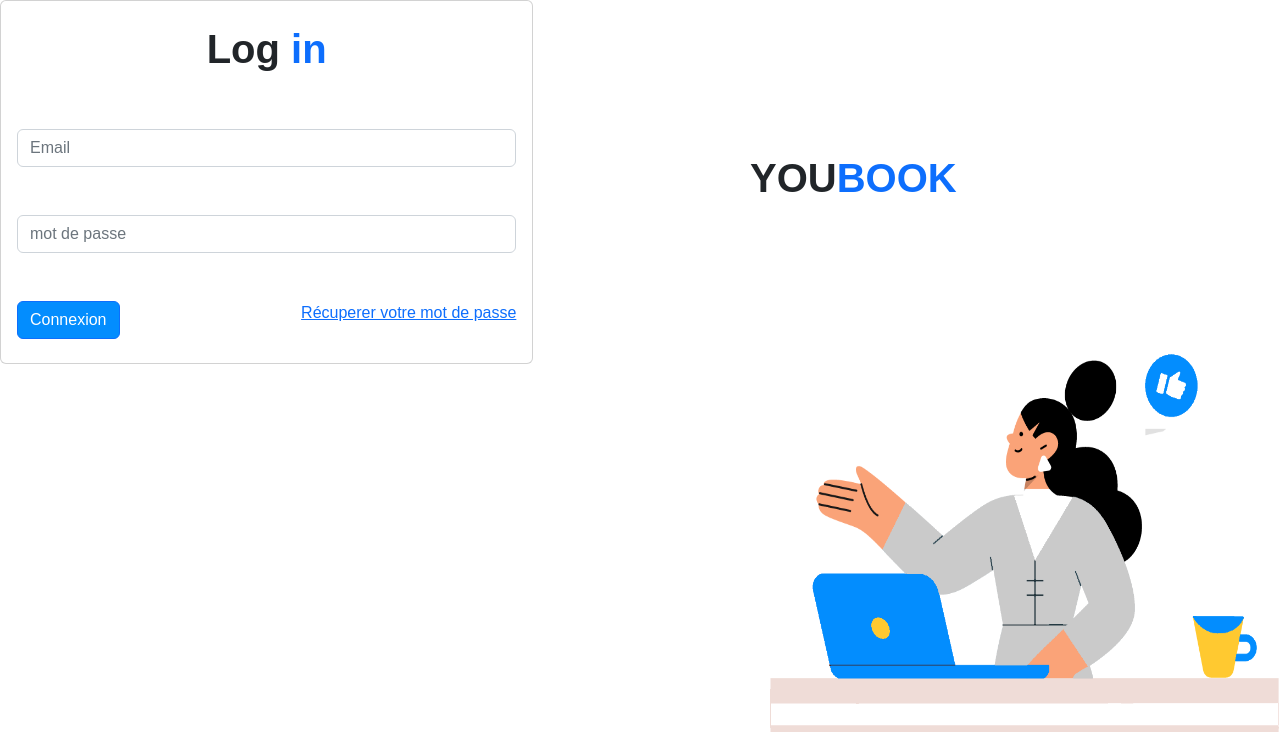
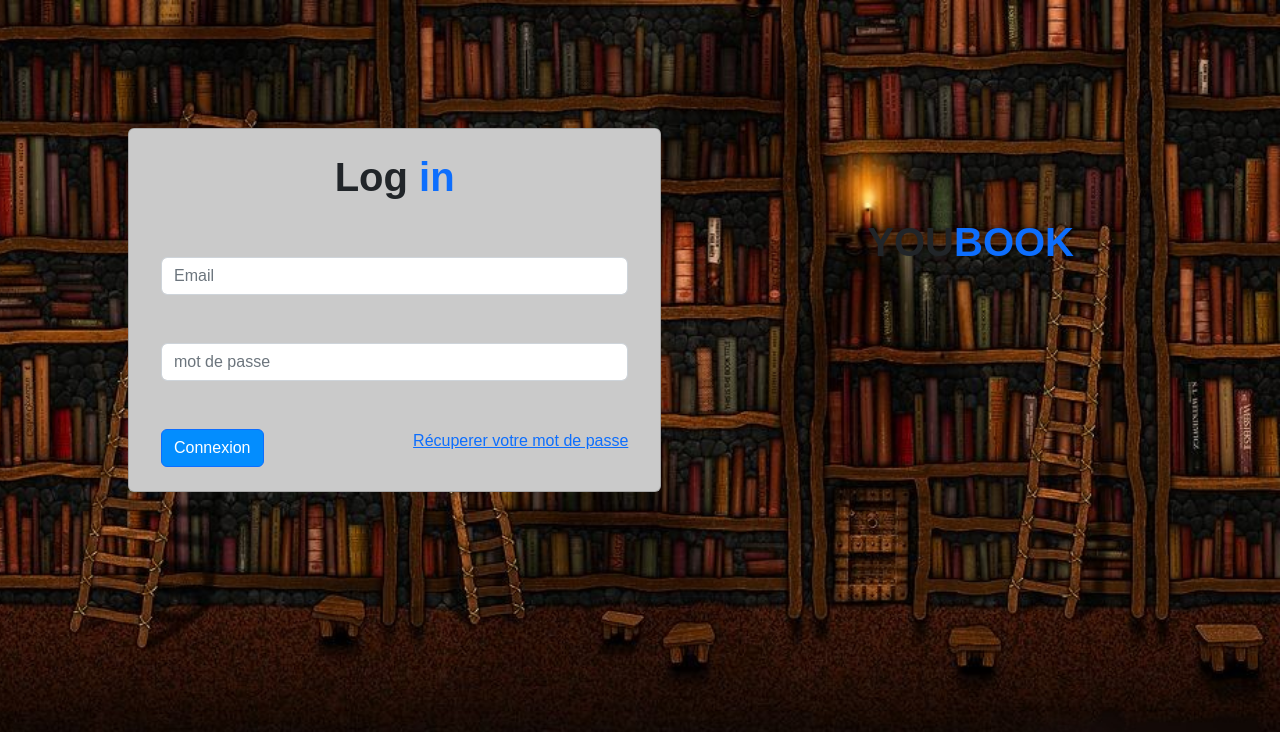
Before and after one commit to kfifel/Library-management, a PHP site: page /pages/login.php in a window 1280 px wide. Shown: the top 732 px of the page. Run offline with PHP 8.4, Linux system fonts and the light colour scheme.

Commit message:
styling the login page

```diff
--- a/pages/login.php
+++ b/pages/login.php
@@ -1,3 +1,9 @@
+<?php
+    session_start();
+    if(isset($_SESSION['id_admin'])){
+        header('Location: /index.php');
+    }
+?>
 <!doctype html>
 <html lang="en">
 <head>
@@ -7,12 +13,14 @@
     <meta http-equiv="X-UA-Compatible" content="ie=edge">
     <link rel="stylesheet" href="https://cdn.jsdelivr.net/npm/bootstrap@5.2.2/dist/css/bootstrap.min.css" integrity="sha384-Zenh87qX5JnK2Jl0vWa8Ck2rdkQ2Bzep5IDxbcnCeuOxjzrPF/et3URy9Bv1WTRi" crossorigin="anonymous">
     <link rel="stylesheet" href="/assets/css/log-in.css">
+    <link rel="stylesheet" href="/assets/css/style.css">
     <title>Log in</title>
 </head>
 <body>
-    <main>
-        <div class="d-flex">
-            <div  class="card col-5 p-3 py-4">
+<main>
+    <div class="d-flex">
+        <div  class="card col-5 p-3 py-2 align-content-center" id="h-100">
+            <div class="card-body row justify-content-center">
                 <h1 class="text-center">
                     <span>Log</span>
                     <span class="text-primary">in</span>
@@ -32,10 +40,11 @@
                     </form>
                 </div>
             </div>
-            <div class="col-6  d-flex justify-content-center align-self-center">
-                <h1>YOU<span class="text-primary">BOOK</span></h1>
-            </div>
         </div>
-    </main>
+        <div class="col  d-flex justify-content-center align-self-center title">
+            <h1><span>YOU</span><span class="text-primary">BOOK</span></h1>
+        </div>
+    </div>
+</main>
 </body>
 </html>
```
